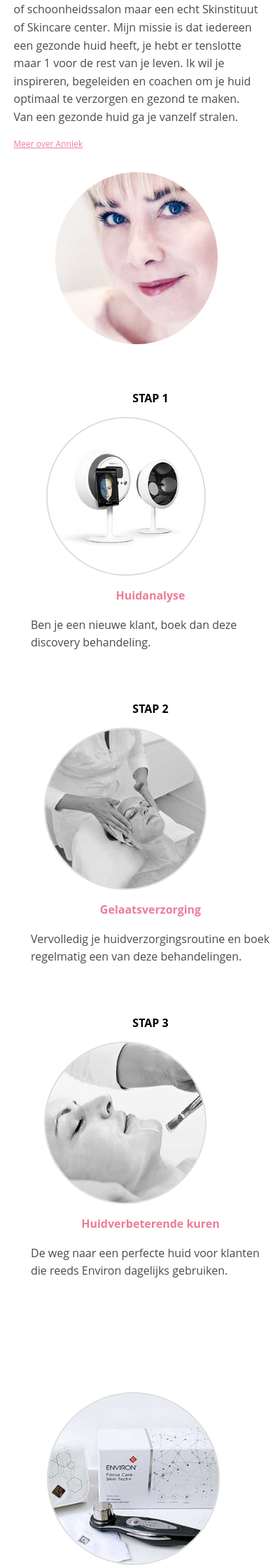
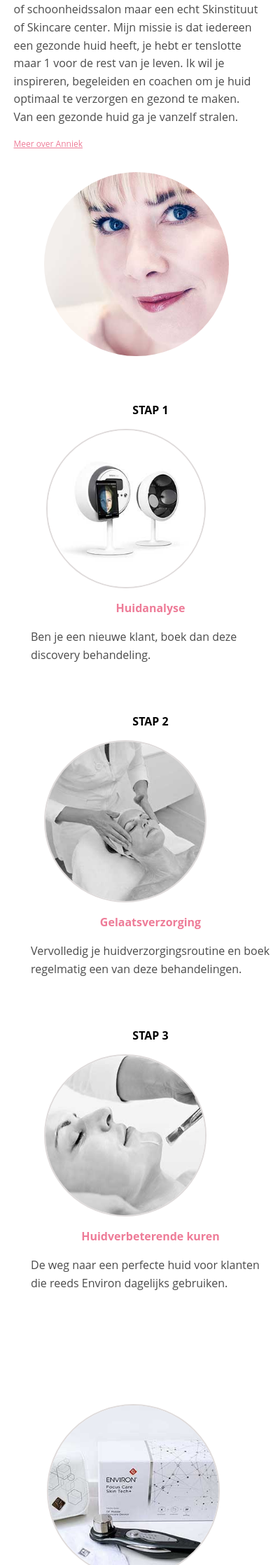
Before and after one commit to acandael/anniek, a Jekyll site: the page built from index.html, in a window 390 px wide. Shown: the part 1120-3357 px from the top of the page at 70% size. Built offline with Jekyll 4.4.1, drawn with Linux system fonts in a browser that asks for light colours.

Commit message:
fix issue with image anniek on mobile devices

```diff
--- a/_sass/_about.scss
+++ b/_sass/_about.scss
@@ -26,7 +26,8 @@
   img.about {
     border-radius: 50%;
     @media only screen and (max-width: $bp-mobile) {
-      width: 75%;
+      width: 85%;
+      height: 85%;
     }
   }
 }
--- a/index.html
+++ b/index.html
@@ -15,7 +15,7 @@ layout: default
       <p class="bodytext">Mijn zaak is geen klassiek schoonheidsinstituut of schoonheidssalon maar een echt Skinstituut of Skincare center.  Mijn missie is dat iedereen een gezonde huid heeft, je hebt er tenslotte maar 1 voor de rest van je leven. Ik wil je inspireren, begeleiden en coachen om je huid optimaal te verzorgen en gezond te maken. Van een gezonde huid ga je vanzelf stralen.</p>
       <p><a class="readmore" href="/over-anniek.html">Meer over Anniek</a></p>
       </div>
-      <img class="about" src="images/anniek.jpg" alt="Anniek Lambrecht Skin Coach" class="section-about__img" >
+      <img class="about" src="images/anniek-400.jpg" alt="Anniek Lambrecht Skin Coach" class="section-about__img" >
     </section>
     <section class="section-steps">
       <div class="step">
```
Also changed, not shown: images/anniek-400.jpg (added).
